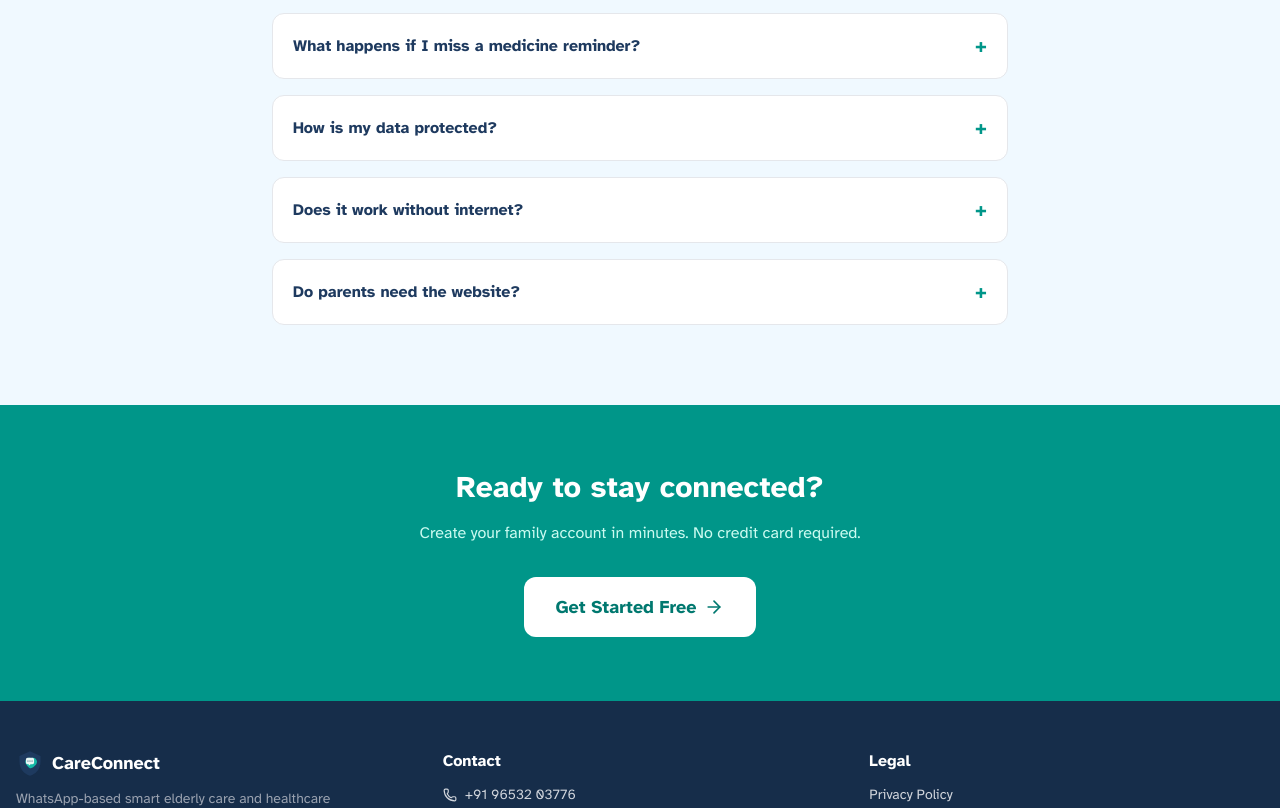
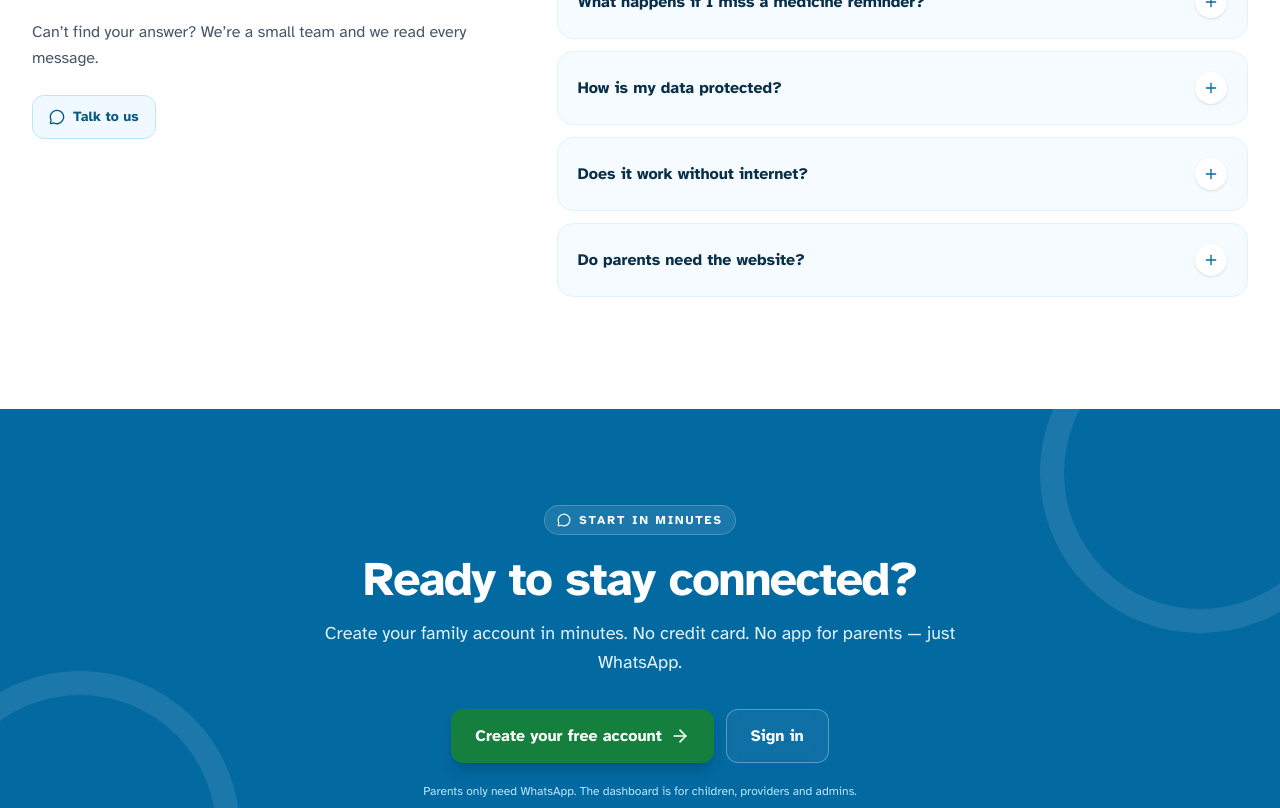
Before and after one commit to deepsingh-co/careconnect, a React (Vite) app in the folder client/: page / in a window 1280 px wide. Shown: the part 4320-5128 px from the top of the page. Built offline with nearby package versions, Linux system fonts and the light colour scheme; no server answers.

Commit message:
feat(landing): redesign FAQ and final conversion section

```diff
--- a/client/src/pages/public/LandingPage.jsx
+++ b/client/src/pages/public/LandingPage.jsx
@@ -15,6 +15,7 @@ import {
   Phone,
   PhoneCall,
   Pill,
+  Plus,
   Send,
   ShieldCheck,
   Smartphone,
@@ -633,31 +634,82 @@ export default function LandingPage() {
         </section>
 
         {/* FAQ */}
-      <section id="faq" className="py-12 md:py-20">
-        <div className="max-w-3xl mx-auto px-4">
-          <h2 className="text-2xl md:text-3xl font-bold text-center text-[#1e3a5f] mb-8 md:mb-12">Frequently Asked Questions</h2>
-          <div className="space-y-4">
+        <section id="faq" className="bg-white py-20 md:py-28">
+          <div className="mx-auto max-w-7xl px-4 sm:px-6 lg:px-8">
+            <div className="grid gap-10 lg:grid-cols-[0.8fr_1.2fr] lg:gap-16">
+              <div className="lg:sticky lg:top-28 lg:self-start">
+                <p className="text-xs font-bold uppercase tracking-[0.18em] text-care-600">Questions, answered</p>
+                <h2 className="mt-3 font-display text-3xl font-bold tracking-[-0.03em] text-care-900 sm:text-4xl md:text-5xl">
+                  A few things families ask us.
+                </h2>
+                <p className="mt-4 text-base leading-relaxed text-ink-muted">
+                  Can’t find your answer? We’re a small team and we read every message.
+                </p>
+                <Link
+                  to="/contact"
+                  className="mt-6 inline-flex min-h-11 items-center gap-2 rounded-xl border border-care-200 bg-care-50 px-4 py-2.5 text-sm font-semibold text-care-700 transition-colors hover:border-care-300 hover:bg-white"
+                >
+                  <MessageCircle className="h-4 w-4" aria-hidden="true" />
+                  Talk to us
+                </Link>
+              </div>
+
+              <div className="space-y-3">
                 {faqs.map((f) => (
-              <details key={f.q} className="bg-white rounded-xl border border-gray-200 p-5 group">
-                <summary className="font-semibold text-[#1e3a5f] cursor-pointer flex items-center justify-between list-none">
-                  {f.q}
-                  <span className="text-teal-600 group-open:rotate-45 transition-transform text-xl leading-none">+</span>
+                  <details
+                    key={f.q}
+                    className="group rounded-2xl border border-care-100 bg-care-50/60 p-5 transition-colors open:border-care-200 open:bg-white open:shadow-sm"
+                  >
+                    <summary className="flex cursor-pointer list-none items-center justify-between gap-4 text-left font-bold text-care-900 [&::-webkit-details-marker]:hidden">
+                      <span>{f.q}</span>
+                      <span className="flex h-8 w-8 shrink-0 items-center justify-center rounded-full bg-white text-care-600 shadow-sm transition-transform duration-200 group-open:rotate-45">
+                        <Plus className="h-4 w-4" aria-hidden="true" />
+                      </span>
                     </summary>
-                <p className="mt-3 text-gray-600 leading-relaxed">{f.a}</p>
+                    <p className="mt-4 max-w-2xl text-sm leading-relaxed text-ink-muted sm:text-base">{f.a}</p>
                   </details>
                 ))}
+              </div>
             </div>
           </div>
         </section>
 
         {/* CTA */}
-      <section className="bg-teal-600 py-12 md:py-16">
-        <div className="max-w-3xl mx-auto px-4 text-center">
-          <h2 className="text-2xl md:text-3xl font-bold text-white mb-4">Ready to stay connected?</h2>
-          <p className="text-teal-100 mb-8">Create your family account in minutes. No credit card required.</p>
-          <Link to="/auth/register" className="bg-white text-teal-700 px-6 sm:px-8 py-3.5 sm:py-4 rounded-xl text-base sm:text-lg font-semibold hover:bg-teal-50 inline-flex items-center gap-2">
-            Get Started Free <ArrowRight size={20} />
+        <section className="relative overflow-hidden bg-care-600 py-16 text-white md:py-24">
+          <div aria-hidden="true" className="pointer-events-none absolute inset-0">
+            <div className="absolute -right-20 -top-24 h-80 w-80 rounded-full border-[24px] border-white/10" />
+            <div className="absolute -bottom-24 -left-20 h-80 w-80 rounded-full border-[24px] border-white/10" />
+          </div>
+
+          <div className="relative mx-auto max-w-4xl px-4 text-center sm:px-6">
+            <span className="inline-flex items-center gap-2 rounded-full border border-white/20 bg-white/10 px-3 py-1.5 text-xs font-bold uppercase tracking-[0.16em] text-white backdrop-blur">
+              <MessageCircle className="h-3.5 w-3.5" aria-hidden="true" />
+              Start in minutes
+            </span>
+            <h2 className="mt-5 font-display text-3xl font-bold tracking-[-0.03em] text-white sm:text-4xl md:text-5xl">
+              Ready to stay connected?
+            </h2>
+            <p className="mx-auto mt-4 max-w-2xl text-base leading-relaxed text-care-100 sm:text-lg">
+              Create your family account in minutes. No credit card. No app for parents — just WhatsApp.
+            </p>
+            <div className="mt-8 flex flex-col justify-center gap-3 sm:flex-row">
+              <Link
+                to="/auth/register"
+                className="group inline-flex min-h-12 items-center justify-center gap-2 rounded-xl bg-care-green-dark px-6 py-3.5 text-base font-semibold text-white shadow-lg shadow-care-950/20 transition-all hover:-translate-y-0.5 hover:bg-[#166534]"
+              >
+                Create your free account
+                <ArrowRight className="h-5 w-5 transition-transform group-hover:translate-x-0.5" aria-hidden="true" />
               </Link>
+              <Link
+                to="/auth/login"
+                className="inline-flex min-h-12 items-center justify-center rounded-xl border border-white/30 bg-white/5 px-6 py-3.5 text-base font-semibold text-white backdrop-blur transition-colors hover:bg-white/10"
+              >
+                Sign in
+              </Link>
+            </div>
+            <p className="mt-5 text-xs font-medium text-care-200">
+              Parents only need WhatsApp. The dashboard is for children, providers and admins.
+            </p>
           </div>
         </section>
 
```
Lines whose indentation alone changed are shown as unchanged.
